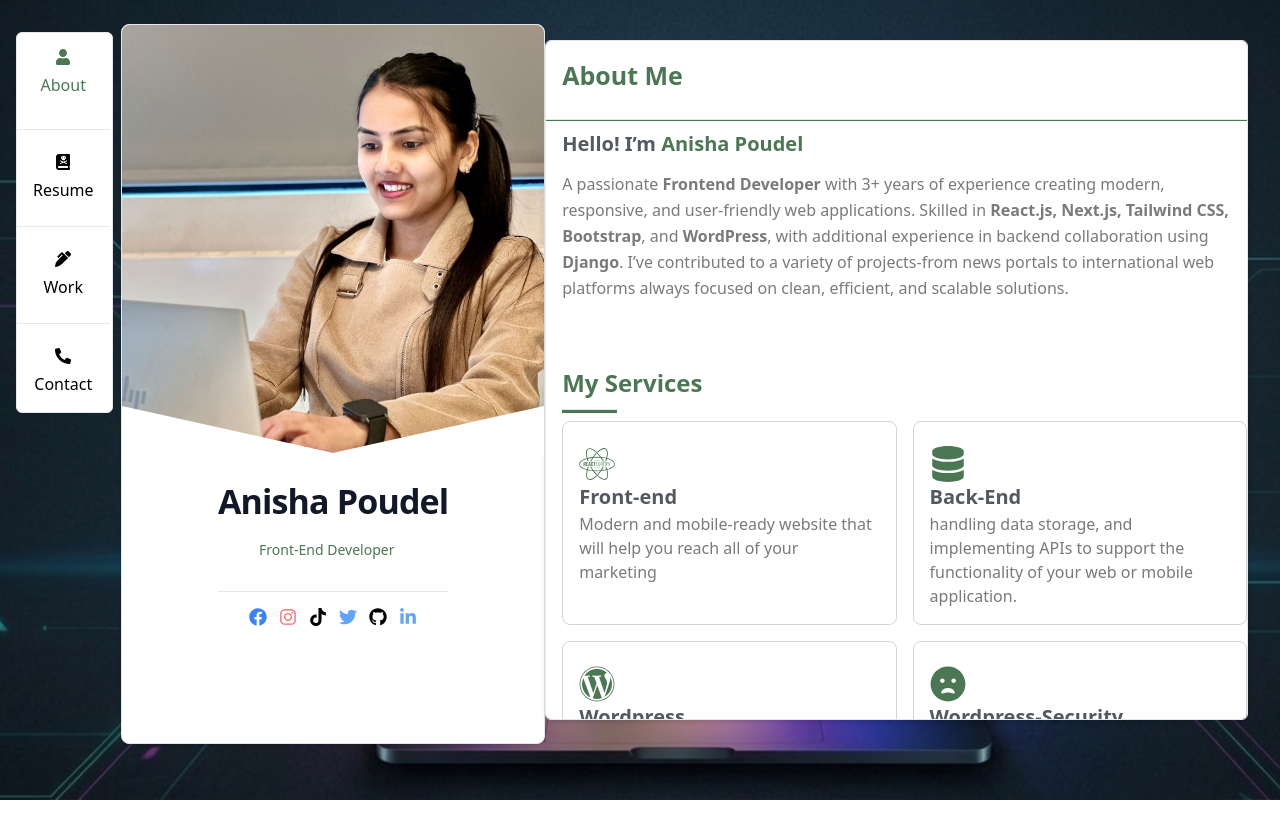
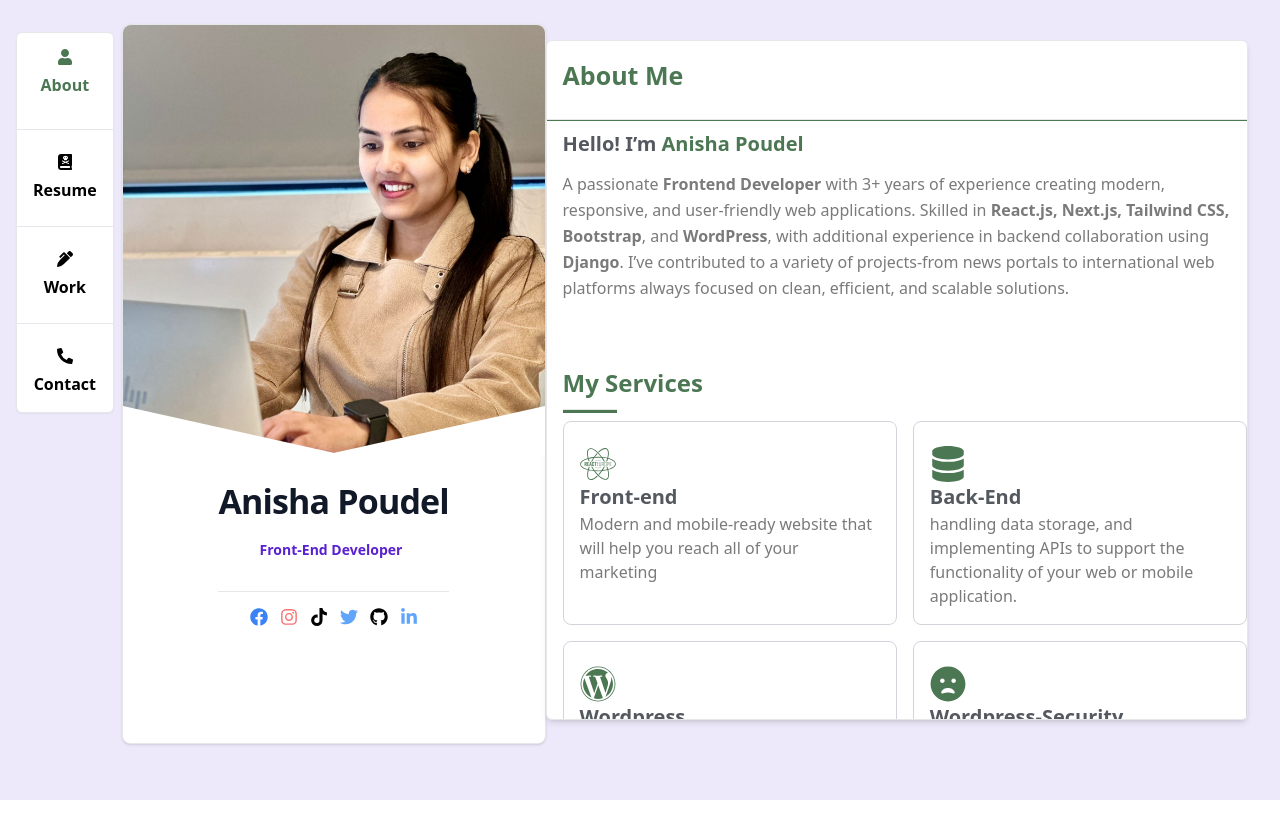
Before and after one commit to anishap123/My_portfolio, a React (Create React App) app: page / in a window 1280 px wide. Built offline with nearby package versions, Linux system fonts and the light colour scheme.

Commit message:
font change

```diff
--- a/src/App.js
+++ b/src/App.js
@@ -13,9 +13,9 @@ function App() {
   return (
     <>
        <div
-  className="min-h-screen bg-cover bg-center bg-no-repeat "
+  className="min-h-screen bg-cover bg-center bg-no-repeat bg-[#eee9fa]"
   style={{
-    backgroundImage: "url('/images/backgroundimg1.png')",
+    backgroundImage: " ",
   }}
 >
         <div className="flex flex-col sm:flex-row">
--- a/src/component/ProfileCard.jsx
+++ b/src/component/ProfileCard.jsx
@@ -27,12 +27,12 @@ const ProfileCard = () => {
 
         <div className="flex flex-col items-center justify-between h-[40%] sm:h-[50%]">
           <div className="p-5">
-            <h5 className="mb-2 text-[24px] sm:text-[34px] font-bold tracking-tight text-gray-900 dark:text-black hover:text-[#4c7753]">
+            <h5 className="mb-2 text-[24px] sm:text-[34px] font-bold tracking-tight text-gray-900 dark:text-black hover:text-[#4070f4]">
               Anisha Poudel
             </h5>
 
-            <h1 className="flex justify-center text-[12px] sm:text-[14px] text-[#4c7753] mt-1 ml-3 p-2 ">
-              <span className="relative h-[20px] sm:h-[24px] w-36 sm:w-40 overflow-hidden">
+            <h1 className="flex justify-center text-[12px] sm:text-[14px] text-[#5921cf] mt-1 ml-3 p-2 ">
+              <span className="relative h-[20px] sm:h-[24px] w-36 sm:w-40 overflow-hidden font-semibold">
                 <span className="absolute h-full w-full -translate-y-full animate-slide leading-none">
                   Front-End Developer
                 </span>
--- a/src/component/Sidebar.jsx
+++ b/src/component/Sidebar.jsx
@@ -16,7 +16,7 @@ const Sidebar = () => {
   return (
     <>
 <div className=" hidden sm:flex w-[65vh] h-[8%] md:w-[8%] border   ml-4 mt-8  bg-white rounded-md shadow-sm mr-0">
-        <div className="flex flex-col ">
+        <div className="flex flex-col font-semibold">
           <Link to="/" onClick={() => handleLinkClick('/')}>
             <div className={`flex mb-2 items-center gap-2 p-4 flex-col cursor-pointer ${isLinkActive('/')}`}>
               <FaUser className="hover:text-[#4c7753]" />
--- a/src/component/navbar.jsx
+++ b/src/component/navbar.jsx
@@ -21,7 +21,7 @@ const Navbar = () => {
 
   return (
     <nav className="sm:hidden flex justify-center items-center bg-white shadow fixed top-0 left-0 w-full mb-0 z-50">
-      <div className="flex flex-row ">
+      <div className="flex flex-row font-semibold">
         <Link to="/" onClick={() => handleLinkClick("/")}>
           <div
             className={`flex mb-2 items-center gap-2 p-4 flex-col cursor-pointer ${isLinkActive(
```
Also changed, not shown: 1 other file (tests, documents, lock files or other folders).
